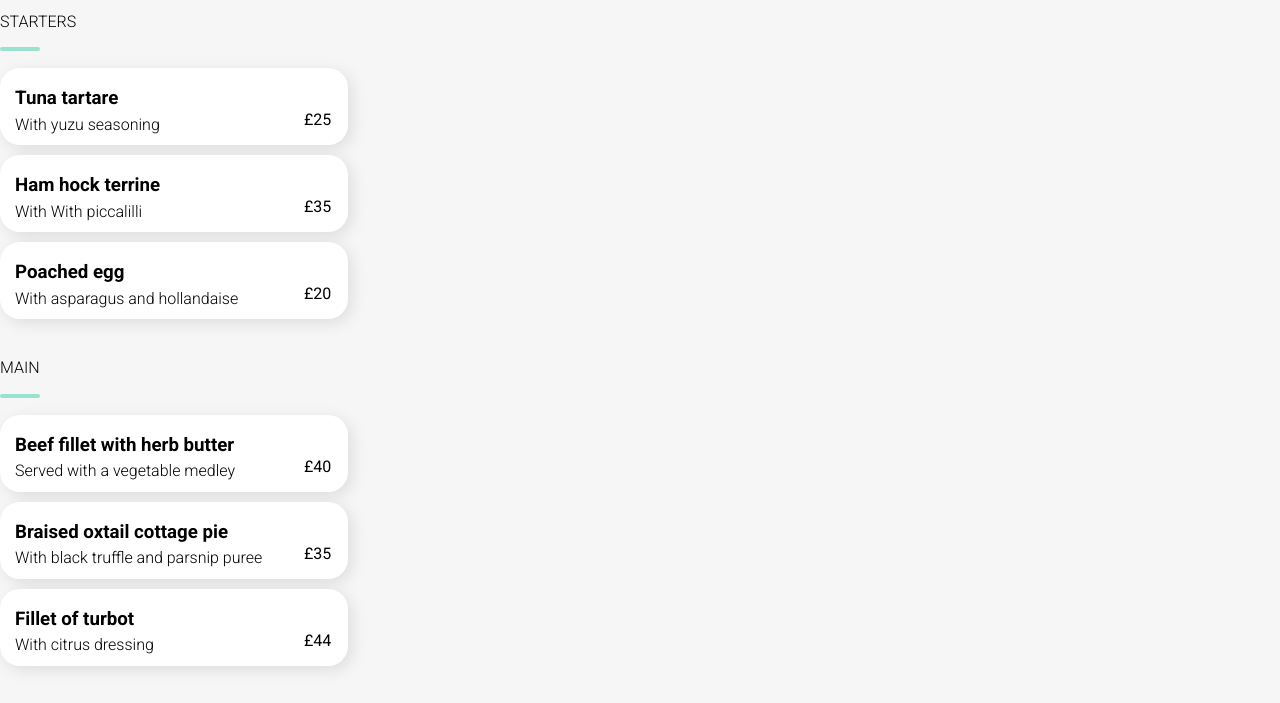
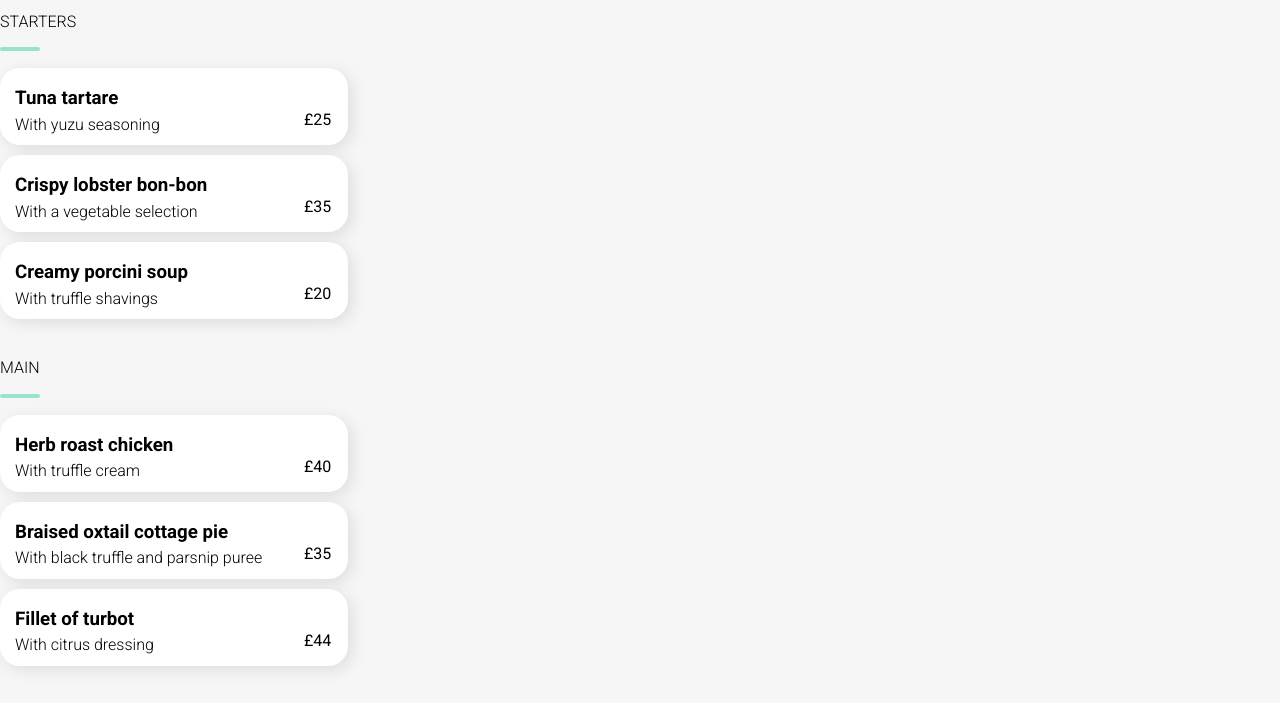
Before and after one commit to HSheikhcodes/OMF.2, a website: page bayleaf-index.html in a window 1280 px wide. Shown: the part 387-1090 px from the top of the page. Drawn offline with Linux system fonts and the light colour scheme; a web font is replaced by a local one.

Commit message:
mains-bl

```diff
--- a/bayleaf-index.html
+++ b/bayleaf-index.html
@@ -63,8 +63,8 @@
             </div>
             <div class="card">
                 <div class="card-content">
-                    <h3 class="dish-item">Ham hock terrine</h3>
-                    <p class="dish-info">With With piccalilli
+                    <h3 class="dish-item">Crispy lobster bon-bon</h3>
+                    <p class="dish-info">With a vegetable selection
                     </p>
                 </div>
                 <div class="price"> <span>£35</span>
@@ -77,8 +77,8 @@
             </div>
             <div class="card">
                 <div class="card-content">
-                    <h3 class="dish-item">Poached egg</h3>
-                    <p class="dish-info">With asparagus and hollandaise
+                    <h3 class="dish-item">Creamy porcini soup</h3>
+                    <p class="dish-info">With truffle shavings
                     </p>
                 </div>
                 <div class="price"> <span>£20</span>
@@ -99,8 +99,8 @@
 
                 <div class="card">
                     <div class="card-content">
-                        <h3 class="dish-item">Beef fillet with herb butter</h3>
-                        <p class="dish-info">Served with a vegetable medley
+                        <h3 class="dish-item">Herb roast chicken</h3>
+                        <p class="dish-info">With truffle cream
                         </p>
                     </div>
                     <div class="price"> <span>£40</span>
```
